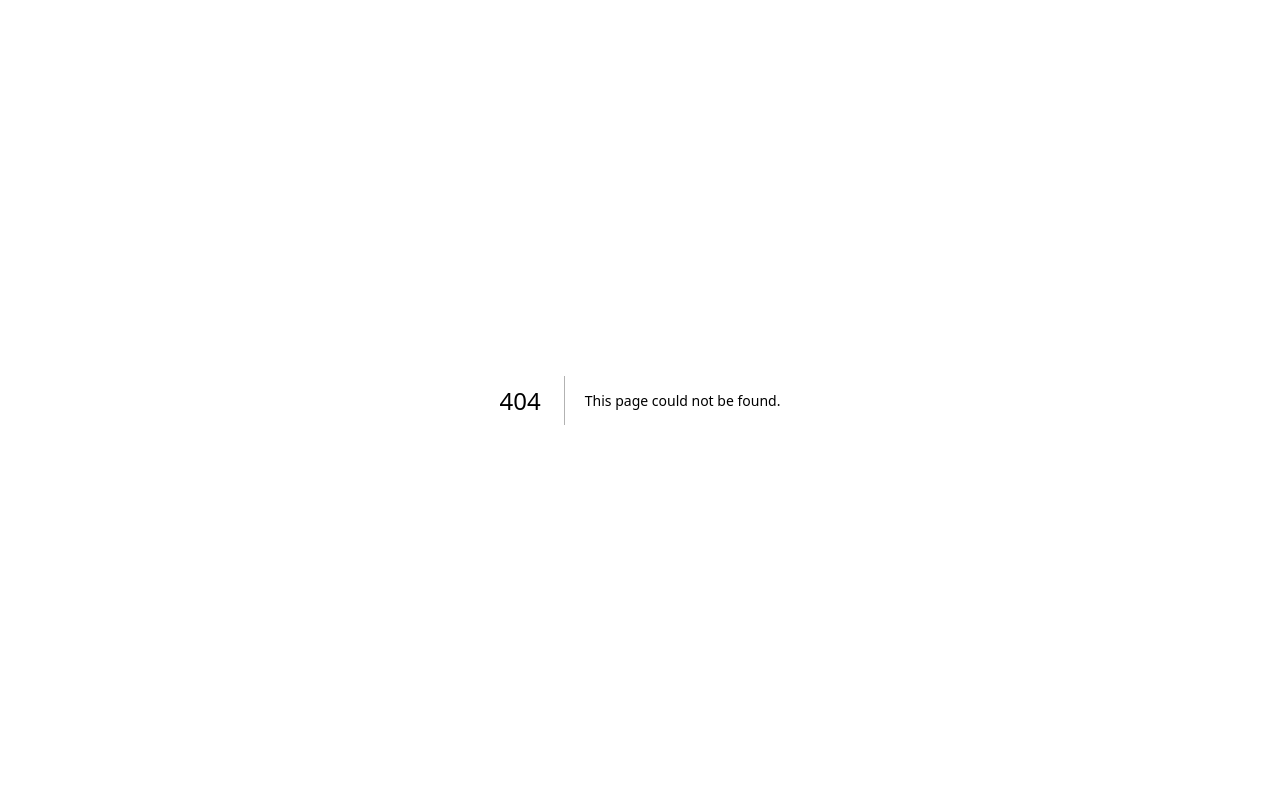
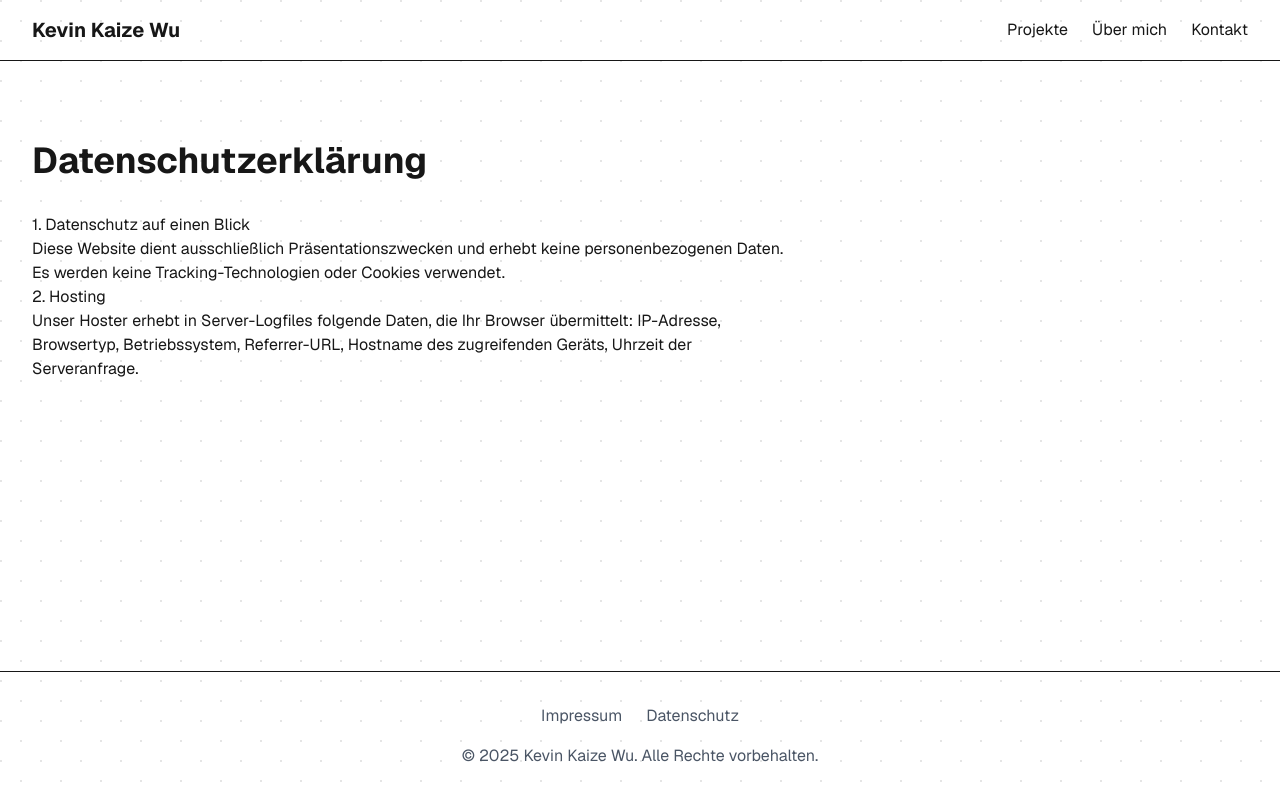
Before and after one commit to Mkw68Mkw/bzz_portf, a Next.js app in the folder next_portfolio/: page /datenschutz in a window 1280 px wide. Before the commit this address had no page. Built offline with nearby package versions, Linux system fonts and the light colour scheme.

Commit message:
angepasst

```diff
--- /dev/null
+++ b/next_portfolio/app/datenschutz/page.js
@@ -0,0 +1,26 @@
+export const metadata = {
+  title: "Datenschutz",
+};
+
+export default function Datenschutz() {
+  return (
+    <div className="container mx-auto px-4 sm:px-6 lg:px-8 py-20">
+      <h1 className="text-4xl font-bold mb-8">Datenschutzerklärung</h1>
+
+      <div className="prose max-w-3xl">
+        <h2>1. Datenschutz auf einen Blick</h2>
+        <p>
+          Diese Website dient ausschließlich Präsentationszwecken und erhebt
+          keine personenbezogenen Daten. Es werden keine Tracking-Technologien
+          oder Cookies verwendet.
+        </p>
+
+        <h2>2. Hosting</h2>
+        <p>
+          Unser Hoster erhebt in Server-Logfiles folgende Daten, die Ihr Browser übermittelt:
+          IP-Adresse, Browsertyp, Betriebssystem, Referrer-URL, Hostname des zugreifenden Geräts, Uhrzeit der Serveranfrage.
+        </p>
+      </div>
+    </div>
+  );
+}
--- /dev/null
+++ b/next_portfolio/app/impressum/page.js
@@ -0,0 +1,27 @@
+export const metadata = {
+  title: "Impressum",
+};
+
+export default function Impressum() {
+  return (
+    <div className="container mx-auto px-4 sm:px-6 lg:px-8 py-20">
+      <h1 className="text-4xl font-bold mb-8">Impressum</h1>
+
+      <div className="prose max-w-3xl">
+        <h2>Angaben gemäß § 55 Abs. 2 RStV</h2>
+        <p>
+          Kevin Kaize Wu<br />
+          Farmanstrasse 46<br />
+          8152 Glattpark<br />
+          Schweiz
+        </p>
+
+        <h2>Kontakt</h2>
+        <p>
+          E-Mail: kevinkaizewu@gmail.com<br />
+          Telefon: +41 78 710 82 51
+        </p>
+      </div>
+    </div>
+  );
+}
--- a/next_portfolio/app/layout.js
+++ b/next_portfolio/app/layout.js
@@ -1,3 +1,4 @@
+import Link from "next/link";
 import { Geist, Geist_Mono } from "next/font/google";
 import "./globals.css";
 
@@ -18,11 +19,46 @@ export const metadata = {
 
 export default function RootLayout({ children }) {
   return (
-    <html lang="en">
-      <body
-        className={`${geistSans.variable} ${geistMono.variable} antialiased`}
-      >
-        {children}
+    <html lang="de">
+      <head>
+        <title>{metadata.title}</title>
+        <meta name="description" content={metadata.description} />
+      </head>
+      <body className={`${geistSans.variable} ${geistMono.variable} antialiased flex flex-col min-h-screen`}>
+        <header className="border-b">
+          <nav className="container mx-auto px-4 sm:px-6 lg:px-8 py-4 flex justify-between items-center">
+            <Link href="/" className="text-xl font-bold hover:text-gray-600 transition">
+              Kevin Kaize Wu
+            </Link>
+            <div className="flex gap-6">
+              <Link href="/#projects" className="hover:text-gray-600 transition">
+                Projekte
+              </Link>
+              <Link href="/#about" className="hover:text-gray-600 transition">
+                Über mich
+              </Link>
+              <Link href="/#contact" className="hover:text-gray-600 transition">
+                Kontakt
+              </Link>
+            </div>
+          </nav>
+        </header>
+
+        <main className="flex-1">{children}</main>
+
+        <footer className="border-t mt-20 py-8">
+          <div className="container mx-auto px-4 sm:px-6 lg:px-8 text-center text-gray-600">
+            <div className="flex justify-center gap-6 mb-4">
+              <Link href="/impressum" className="hover:text-gray-800 transition">
+                Impressum
+              </Link>
+              <Link href="/datenschutz" className="hover:text-gray-800 transition">
+                Datenschutz
+              </Link>
+            </div>
+            <p>&copy; {new Date().getFullYear()} Kevin Kaize Wu. Alle Rechte vorbehalten.</p>
+          </div>
+        </footer>
       </body>
     </html>
   );
--- a/next_portfolio/app/page.js
+++ b/next_portfolio/app/page.js
@@ -26,11 +26,6 @@ export default function Home() {
       <header className="mb-20 md:mb-32">
         <nav className="flex justify-between items-center mb-16">
           <span className="text-xl font-bold">Kevin Kaize Wu</span>
-          <div className="flex gap-6">
-            <a href="#projects" className="hover:text-gray-500 transition">Projekte</a>
-            <a href="#about" className="hover:text-gray-500 transition">Über mich</a>
-            <a href="#contact" className="hover:text-gray-500 transition">Kontakt</a>
-          </div>
         </nav>
         <div className="text-center md:text-left">
           <h1 className="text-5xl md:text-6xl font-bold mb-4 bg-gradient-to-r from-blue-600 to-purple-500 bg-clip-text text-transparent">
```
